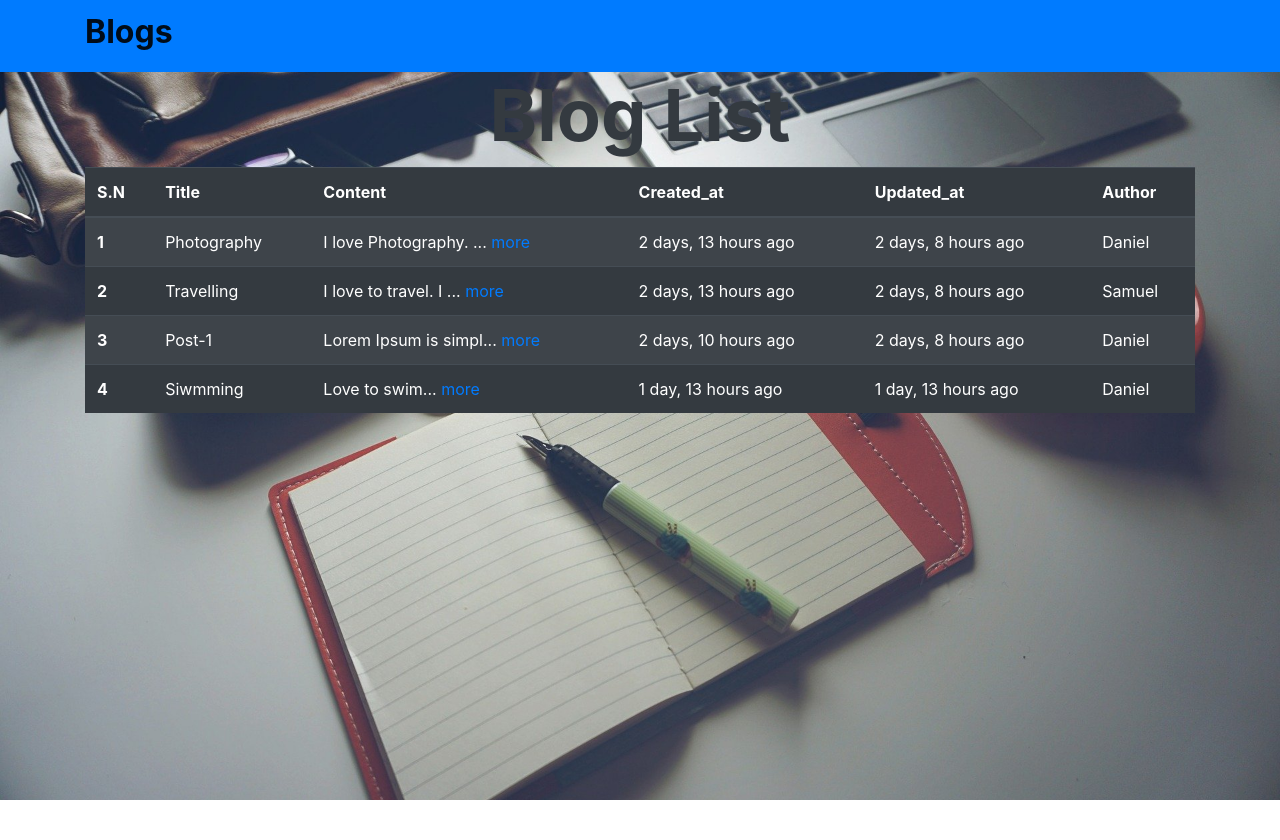
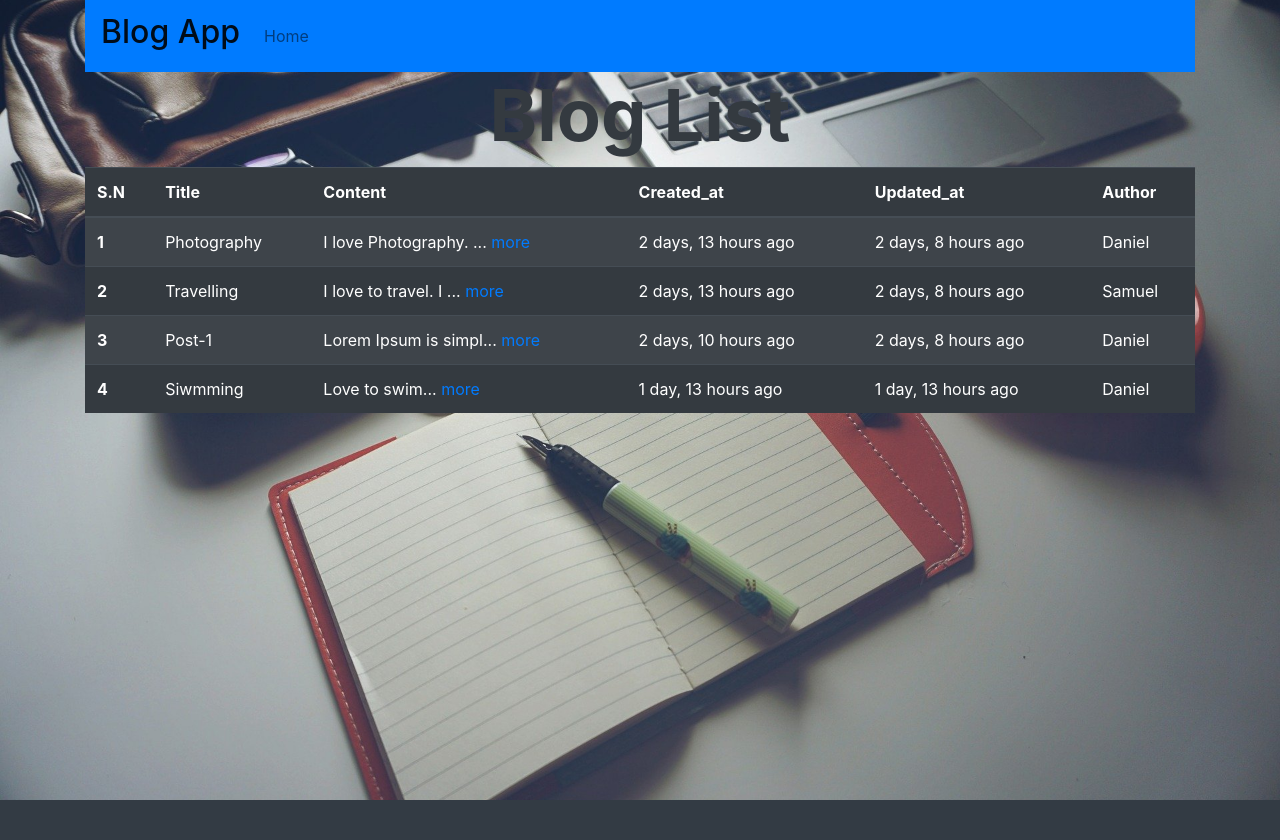
Before and after one commit to danny237/Django-Assignment-1, a Django app: page /blogs in a window 1280 px wide. Shown: the top 840 px of the page. After the commit the page ends 800 px from the top, so only its background shows below. Run offline with Django 3.2, Linux system fonts and the light colour scheme; data comes from the database, SQL or seed files in the repository; both versions use the stored data as it was after the commit; some libraries are stand-ins or nearby versions.

Commit message:
update navbar

```diff
--- a/BlogPost/posts/templates/posts/base.html
+++ b/BlogPost/posts/templates/posts/base.html
@@ -27,17 +27,23 @@
   <body>
 
  <div class="bg">
-        <!-- Navbar -->
-    <nav class="navbar navbar-light bg-primary">
-        <div class="container">
-        <a class="navbar-brand" href="{% url 'posts:home' %}">
-          <h2 class='font-weight-bold'>Blogs</h2>
-        </a>
-
+    <div class="container h-100">
+      <nav class="navbar navbar-expand-lg navbar-light bg-primary">
+        <button class="navbar-toggler" type="button" data-toggle="collapse" data-target="#navbarTogglerDemo01" aria-controls="navbarTogglerDemo01" aria-expanded="false" aria-label="Toggle navigation">
+          <span class="navbar-toggler-icon"></span>
+        </button>
+        <div class="collapse navbar-collapse" id="navbarTogglerDemo01">
+          <a class="navbar-brand" href="{% url 'posts:home' %}"><h2>Blog App</h2></a>
+          <ul class="navbar-nav mr-auto mt-2 mt-lg-0">
+            <li class="nav-item">
+              <a class="nav-link" href="{% url 'posts:home' %}">Home</a>
+            </li>
+          </ul>
+        </div>
       </nav>
 
 
-    <div class="container h-100">
+
     {% block body %}
     {% endblock body %}
     </div>
```
Also changed, not shown: BlogPost/db.sqlite3.
